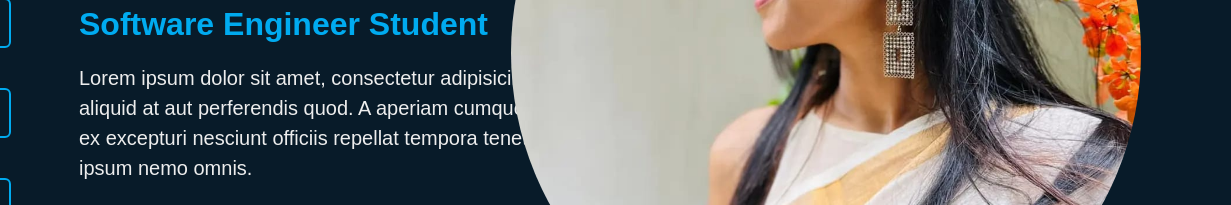
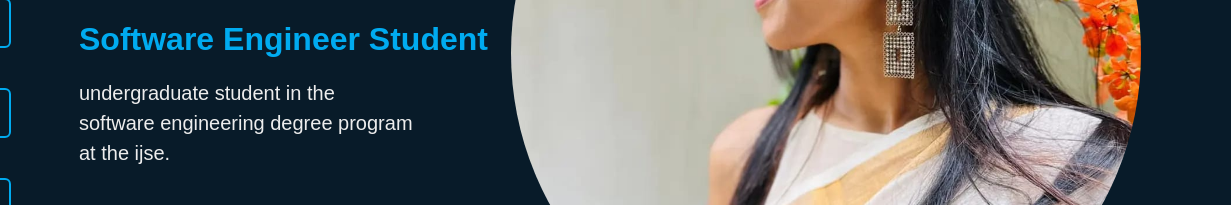
Before and after one commit to loshaniramsha/Loshani-Ramsha, a plain HTML site: page index.html in a window 1280 px wide. Shown: the part 332-537 px from the top of the page, 49-1280 px from the left. Drawn offline with nearby package versions, Linux system fonts and the light colour scheme.

Commit message:
add paragraph home page

```diff
--- a/index.html
+++ b/index.html
@@ -26,7 +26,7 @@
         <h3>Software Engineer Student</h3>
         <p data-aos="fade-down"
            data-aos-easing="linear"
-           data-aos-duration="1500">Lorem ipsum dolor sit amet, consectetur adipisicing elit. Aliquam aliquid at aut perferendis quod. A aperiam cumque deserunt dicta ex excepturi nesciunt officiis repellat tempora tenetur? Impedit ipsum nemo omnis.</p>
+           data-aos-duration="1500">undergraduate student in the <br> software engineering degree program <br> at the ijse.</p>
         <div class="btn-box" data-aos="flip-left"
              data-aos-easing="ease-out-cubic"
              data-aos-duration="2000">
```
